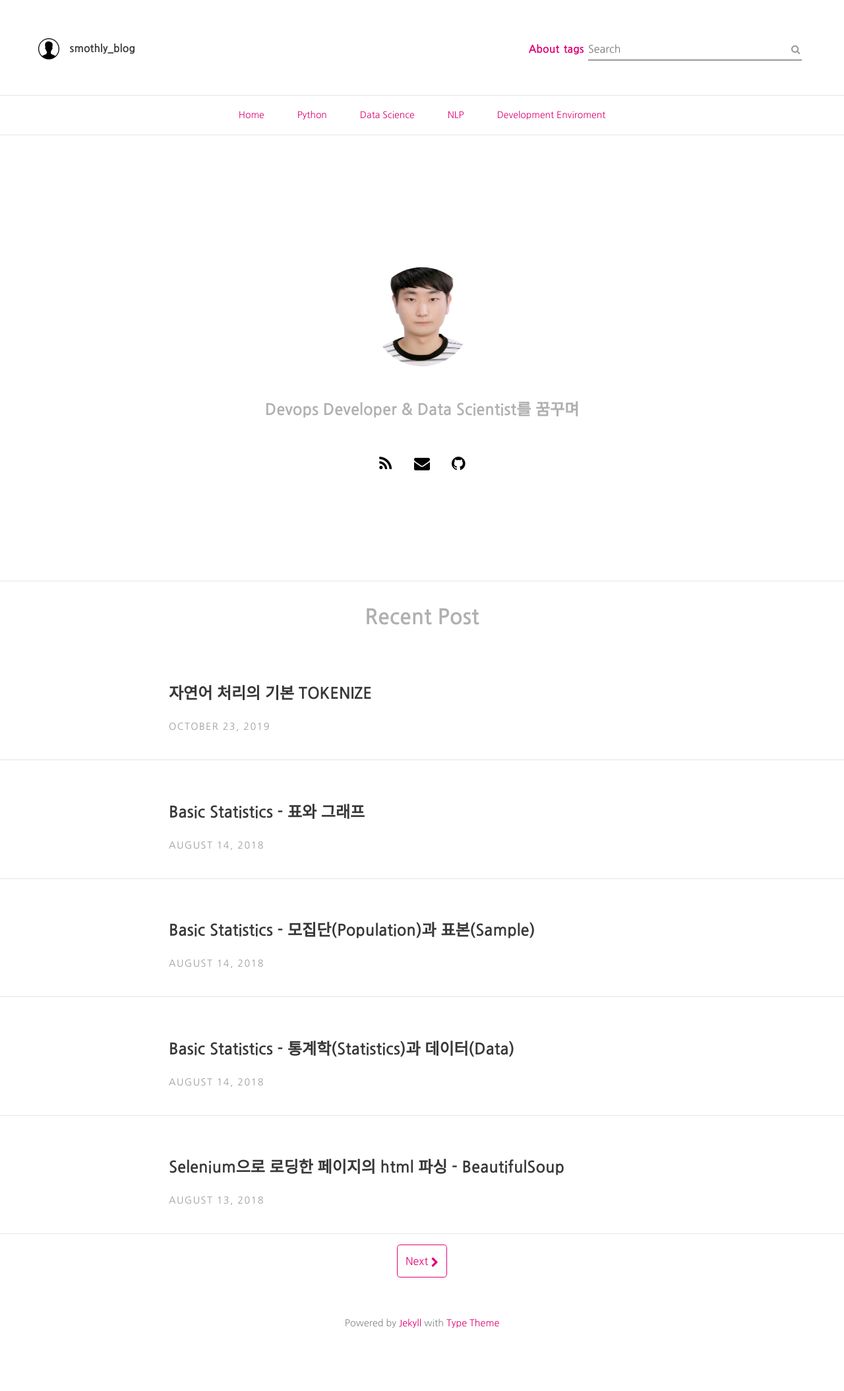
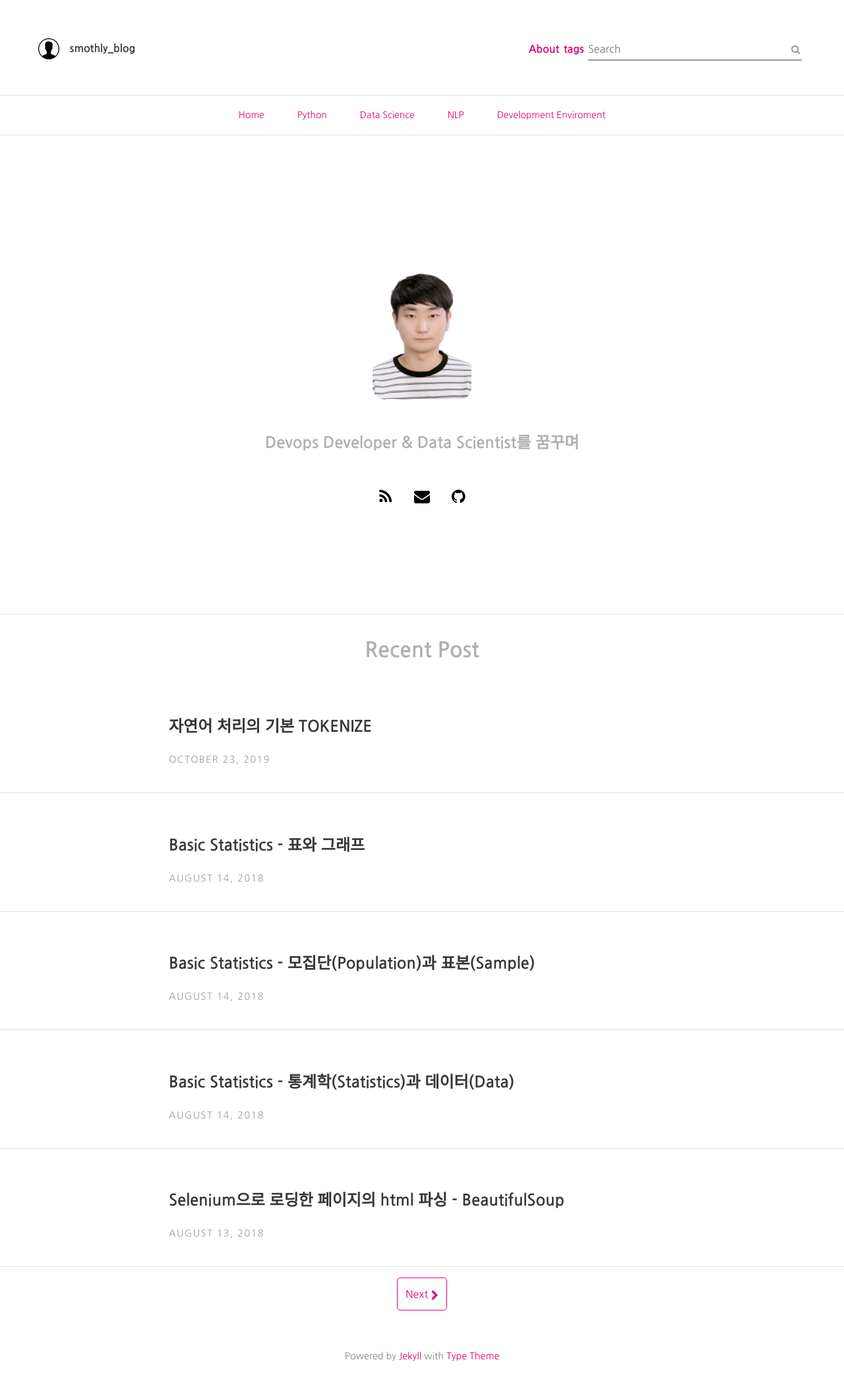
Before and after one commit to smothly/smothly.github.io, a Jekyll site: the page built from index.html, in a window 1280 px wide. Shown: the whole page at 66% size. Built offline with Jekyll 4.4.1, drawn with Linux system fonts in a browser that asks for light colours; nearby versions of some CDN libraries; the list of posts is cut into pages by our own code; comment, search, counter and statistics services are not loaded; before the commit the page ends 2058 px from its top, so only the background shows below that.

Commit message:
updating...

```diff
--- a/_layouts/tags.html
+++ b/_layouts/tags.html
@@ -17,7 +17,7 @@ layout: page
       {% if post.title != null %}
         <div class="tagged-post">
           <h3 class="title">
-            <a href="{{ post.url | relative_url }}">
+            <a href="{{ post.url }}">
               {{ post.title }}
             </a><small>
               {{ post.date | date: "%B %-d, %Y" }}
--- a/_sass/layouts/_home.scss
+++ b/_sass/layouts/_home.scss
@@ -6,10 +6,10 @@
   text-align: center;
 }
 .selfie a img{
-  width: 150px; height: 150px;
+  width: 200; height: 200px;
   object-fit: cover;
   object-position: center;
-  border-radius: 50%;
+  border-radius: 10%;
 }
 .social{
   list-style: none;
```
